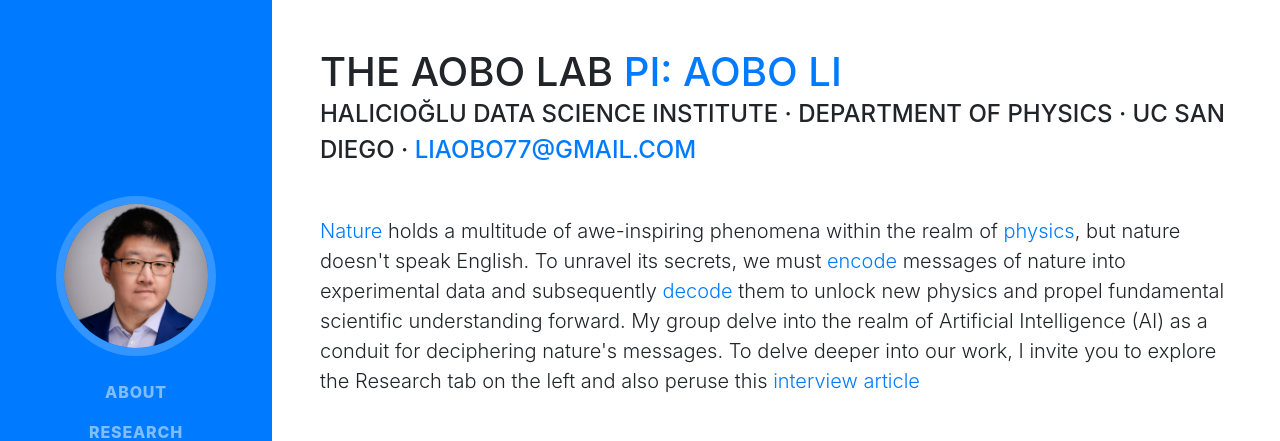
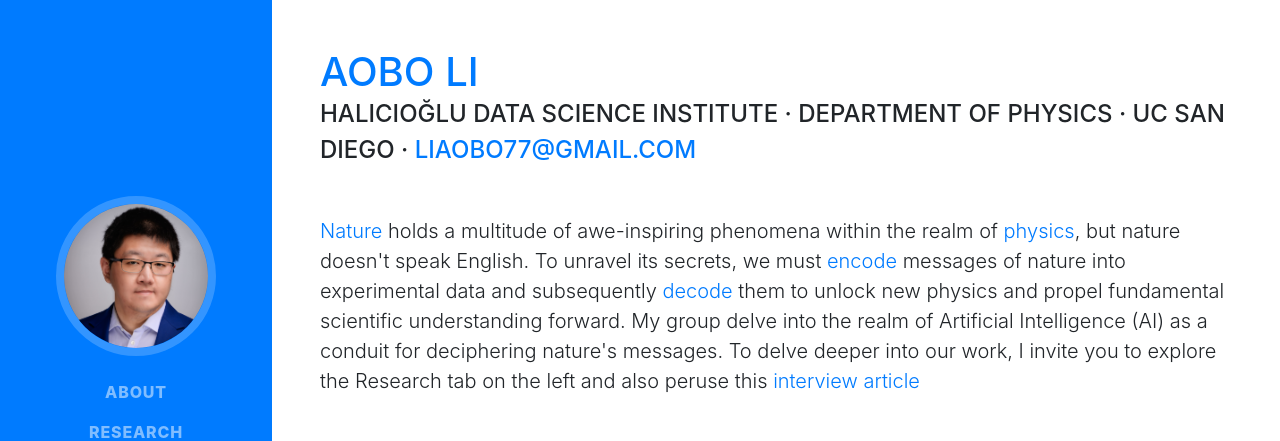
Before and after one commit to aobol/AoboLi, a website with bundled scripts: page index.html in a window 1280 px wide. Shown: the top 441 px of the page. Built offline with nearby package versions, Linux system fonts and the light colour scheme; a web font is replaced by a local one.

Commit message:
Update index.html

```diff
--- a/index.html
+++ b/index.html
@@ -40,7 +40,7 @@
       <a class="navbar-brand js-scroll-trigger" href="#page-top">
         <span class="d-block d-lg-none">Aobo Li</span>
         <span class="d-none d-lg-block">
-          <img class="img-fluid img-profile rounded-circle mx-auto mb-2" src="img/profile.jpg" alt="">
+          <img class="img-fluid img-profile rounded-circle mx-auto mb-2" src="img/profile.JPG" alt="">
         </span>
       </a>
       <button class="navbar-toggler" type="button" data-toggle="collapse" data-target="#navbarSupportedContent" aria-controls="navbarSupportedContent" aria-expanded="false" aria-label="Toggle navigation">
@@ -75,8 +75,8 @@
 
       <section class="resume-section p-3 p-lg-5 d-flex d-column" id="about">
         <div class="my-auto">
-          <h1 class="mb-0">The Aobo Lab
-            <span class="text-primary"> PI: Aobo Li</span>
+          <h1 class="mb-0">
+            <span class="text-primary">Aobo Li</span>
           </h1>
           <div class="subheading mb-5">Halıcıoğlu Data Science Institute · Department of Physics · UC San Diego ·
             <a href="mailto:liaobo77@gmail.com">liaobo77@gmail.com</a>
```
